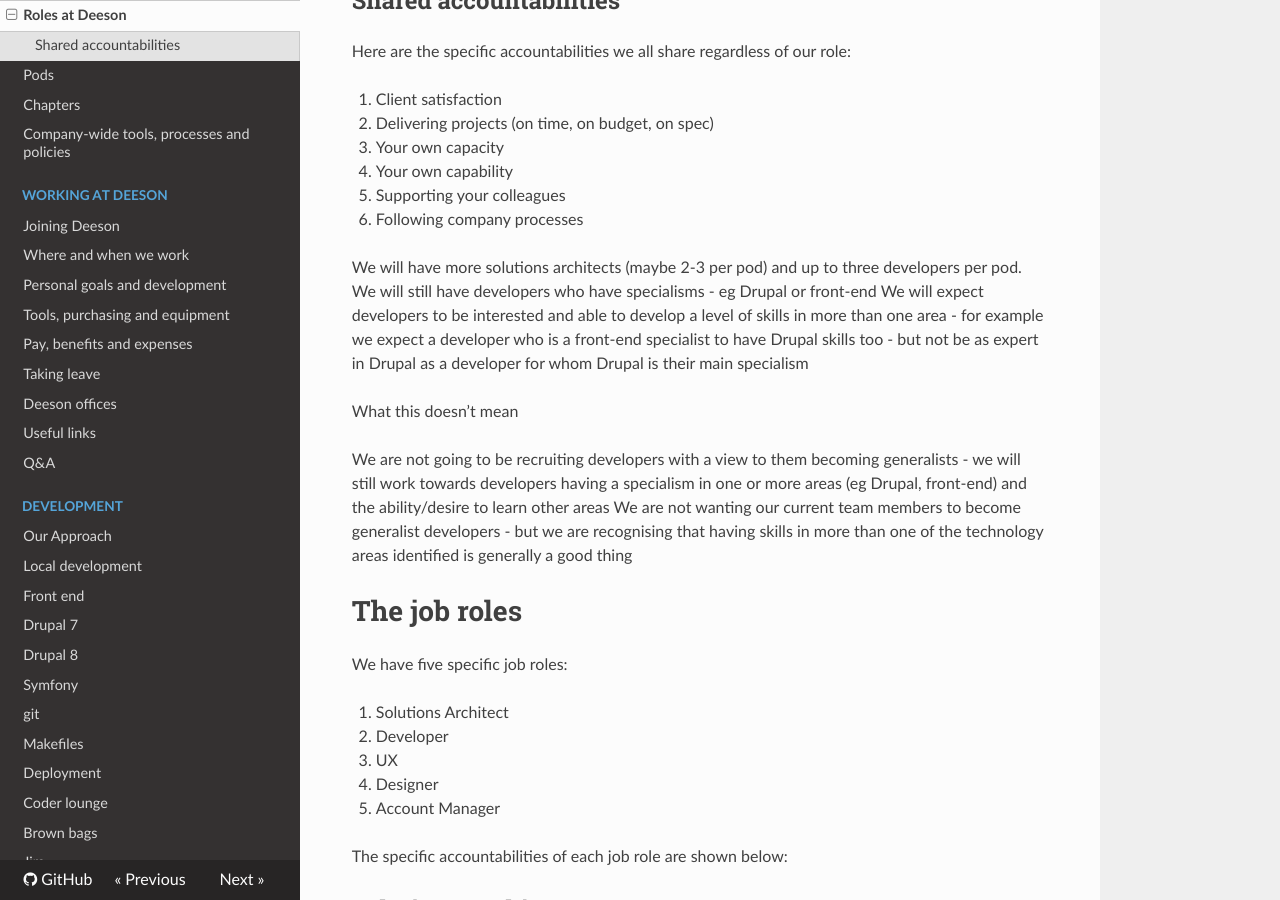
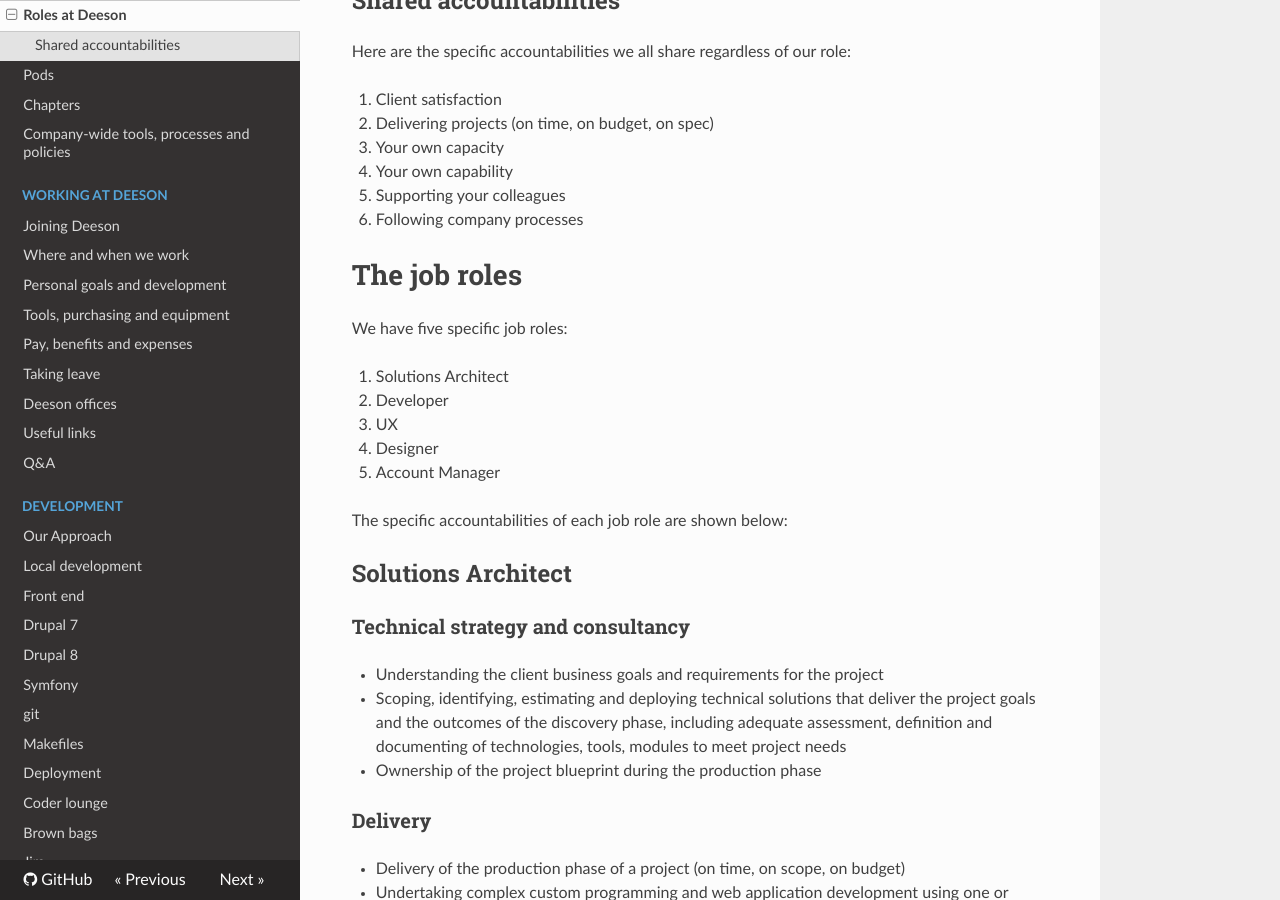
Before and after one commit to teamdeeson/codex, an MkDocs documentation site: the page built from docs/handbook/roles-at-deeson.md, in a window 1280 px wide and 900 px high, scrolled down 608 px. Built offline with MkDocs 1.6.1, drawn with Linux system fonts in a browser that asks for light colours; nearby versions of some CDN libraries; old or Windows-style settings are respelled for this version of MkDocs.

Commit message:
Finalise roles

```diff
--- a/docs/handbook/roles-at-deeson.md
+++ b/docs/handbook/roles-at-deeson.md
@@ -23,16 +23,6 @@
 4. Your own capability
 5. Supporting your colleagues
 6. Following company processes
-
-
-We will have more solutions architects  (maybe 2-3 per pod) and up to three developers per pod.
-We will still have developers who have specialisms - eg Drupal or front-end
-We will expect developers to be interested and able to develop a level of skills in more than one area - for example we expect a developer who is a front-end specialist to have Drupal skills too - but not be as expert in Drupal as a developer for whom Drupal is their main specialism
-
-What this doesn’t mean
-
-We are not going to be recruiting developers with a view to them becoming generalists - we will still work towards developers having a specialism in one or more areas (eg Drupal, front-end) and the ability/desire to learn other areas
-We are not wanting our current team members to become generalist developers - but we are recognising that having skills in more than one of the technology areas identified is generally a good thing
 
 #The job roles
 
```
